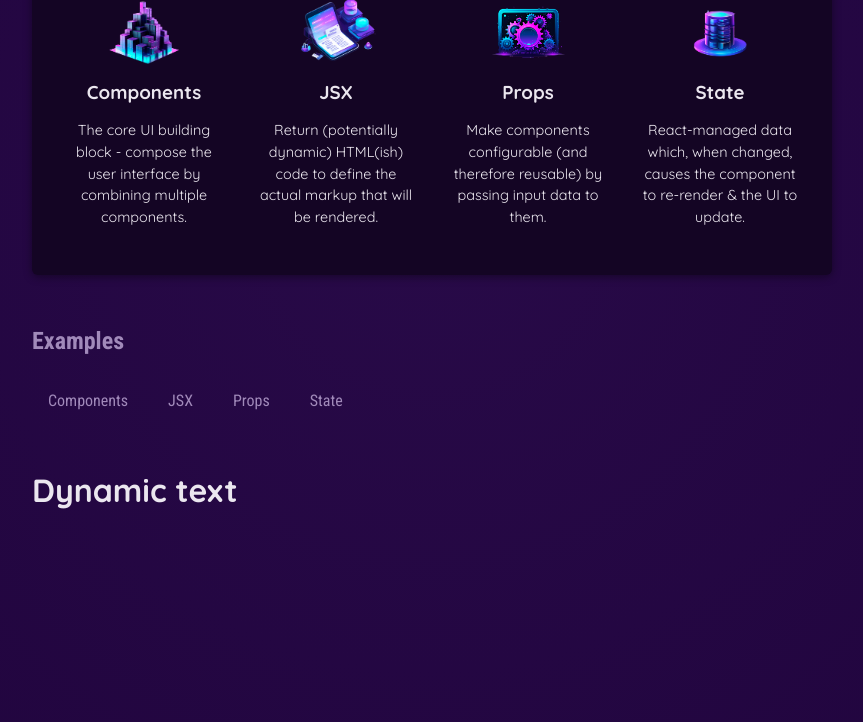
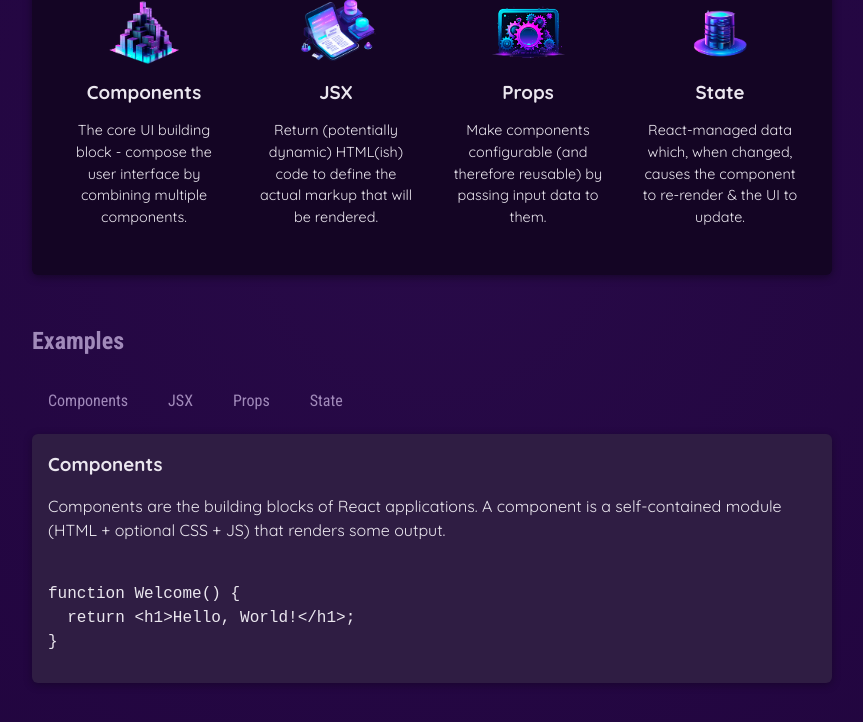
Before and after one commit to kanondrago/React---01-starting-project, a React (Vite) app: page / in a window 1280 px wide. Both pictures are taken after a click on the button "Components". Shown: the part 424-1146 px from the top of the page, without its empty margins (208-1071 px from the left). Built offline with nearby package versions, Linux system fonts and the light colour scheme.

Commit message:
ternary, && and if code

```diff
--- a/src/App.jsx
+++ b/src/App.jsx
@@ -1,7 +1,11 @@
 
 import reactImg from './assets/react-core-concepts.png';
 import componentsImg from './assets/components.png';
-import { CORE_CONCEPTS } from './data.js';
+import { CORE_CONCEPTS, EXAMPLES } from './data.js';
+
+// important => React Hook
+// All these start with use
+import { useState } from 'react';
 
 // Components
 import { Header } from './components/Header/Header.jsx'; // No tiene el default
@@ -11,8 +15,27 @@
 
 function App() {
 
+  // You must call it at the must level of the component function
+  let [selectedTopic, setSelectedTopic] = useState();
+
   function handleSelect(selectedButton) {
-    console.log(selectedButton);
+    setSelectedTopic(selectedButton);
+  }
+
+  let tabContent = <p>Please select a topic.</p>;
+
+  if(selectedTopic) {
+    tabContent = (
+      <div id='tab-content'>
+        <h3>{EXAMPLES[selectedTopic].title}</h3>
+        <p>{EXAMPLES[selectedTopic].description}</p>
+        <pre>
+          <code>
+            {EXAMPLES[selectedTopic].code}
+          </code>
+        </pre>
+      </div>
+    )
   }
 
   return (
@@ -37,15 +60,13 @@
         <section id='examples'>
           <h2>Examples</h2>
           <menu>
-            <TabButton onSelect={() => handleSelect('component')}>Components</TabButton>
+            <TabButton onSelect={() => handleSelect('components')}>Components</TabButton>
             <TabButton onSelect={() => handleSelect('jsx')}>JSX</TabButton>
             <TabButton onSelect={() => handleSelect('props')}>Props</TabButton>
             <TabButton onSelect={() => handleSelect('state')}>State</TabButton>
           </menu>
+          {tabContent}
         </section>
-        <h1>
-          Dynamic text
-        </h1>
       </main>
     </div>
   );
--- a/src/data.js
+++ b/src/data.js
@@ -29,3 +29,54 @@
       'React-managed data which, when changed, causes the component to re-render & the UI to update.',
   },
 ];
+
+export const EXAMPLES = {
+  components: {
+    title: 'Components',
+    description:
+      'Components are the building blocks of React applications. A component is a self-contained module (HTML + optional CSS + JS) that renders some output.',
+    code: `
+function Welcome() {
+  return <h1>Hello, World!</h1>;
+}`,
+  },
+  jsx: {
+    title: 'JSX',
+    description:
+      'JSX is a syntax extension to JavaScript. It is similar to a template language, but it has full power of JavaScript (e.g., it may output dynamic content).',
+    code: `
+<div>
+  <h1>Welcome {userName}</h1>
+  <p>Time to learn React!</p>
+</div>`,
+  },
+  props: {
+    title: 'Props',
+    description:
+      'Components accept arbitrary inputs called props. They are like function arguments.',
+    code: `
+function Welcome(props) {
+  return <h1>Hello, {props.name}</h1>;
+}`,
+  },
+  state: {
+    title: 'State',
+    description:
+      'State allows React components to change their output over time in response to user actions, network responses, and anything else.',
+    code: `
+function Counter() {
+  const [isVisible, setIsVisible] = useState(false);
+
+  function handleClick() {
+    setIsVisible(true);
+  }
+
+  return (
+    <div>
+      <button onClick={handleClick}>Show Details</button>
+      {isVisible && <p>Amazing details!</p>}
+    </div>
+  );
+}`,
+  },
+};
```
